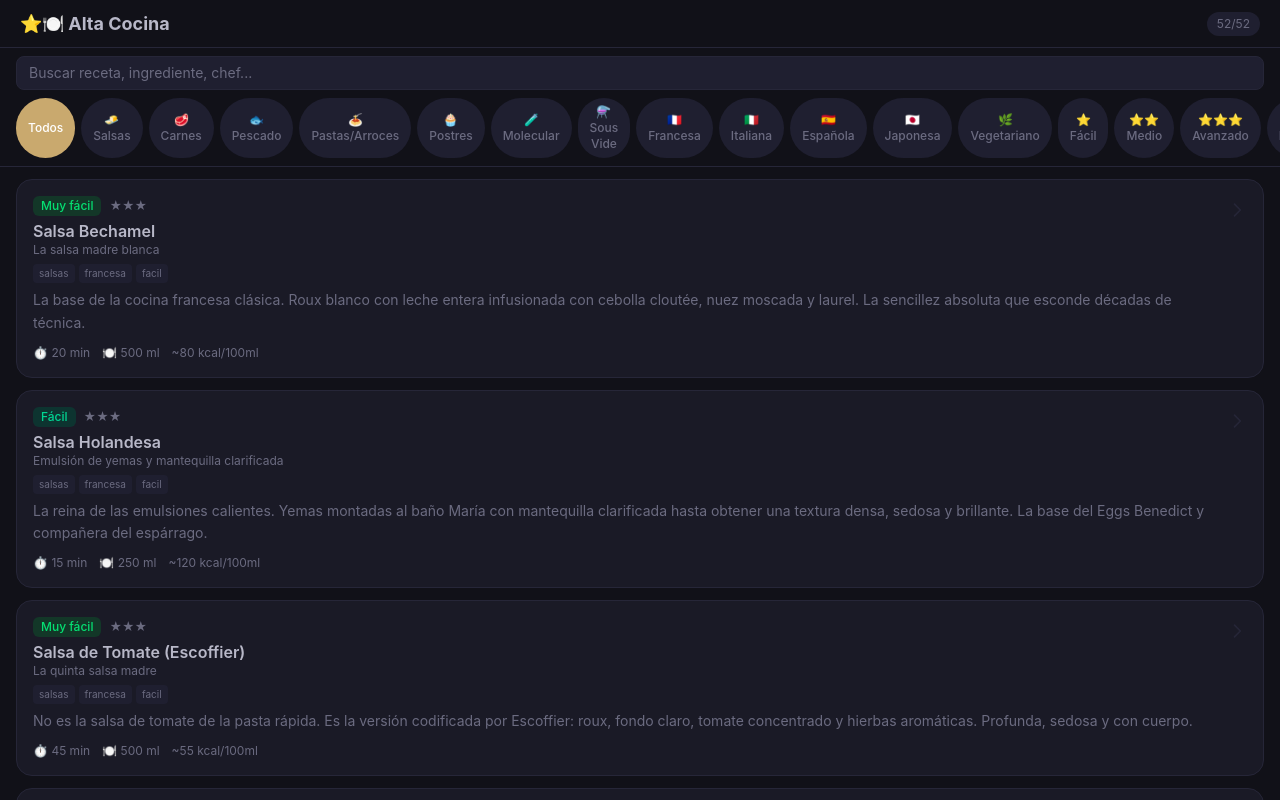
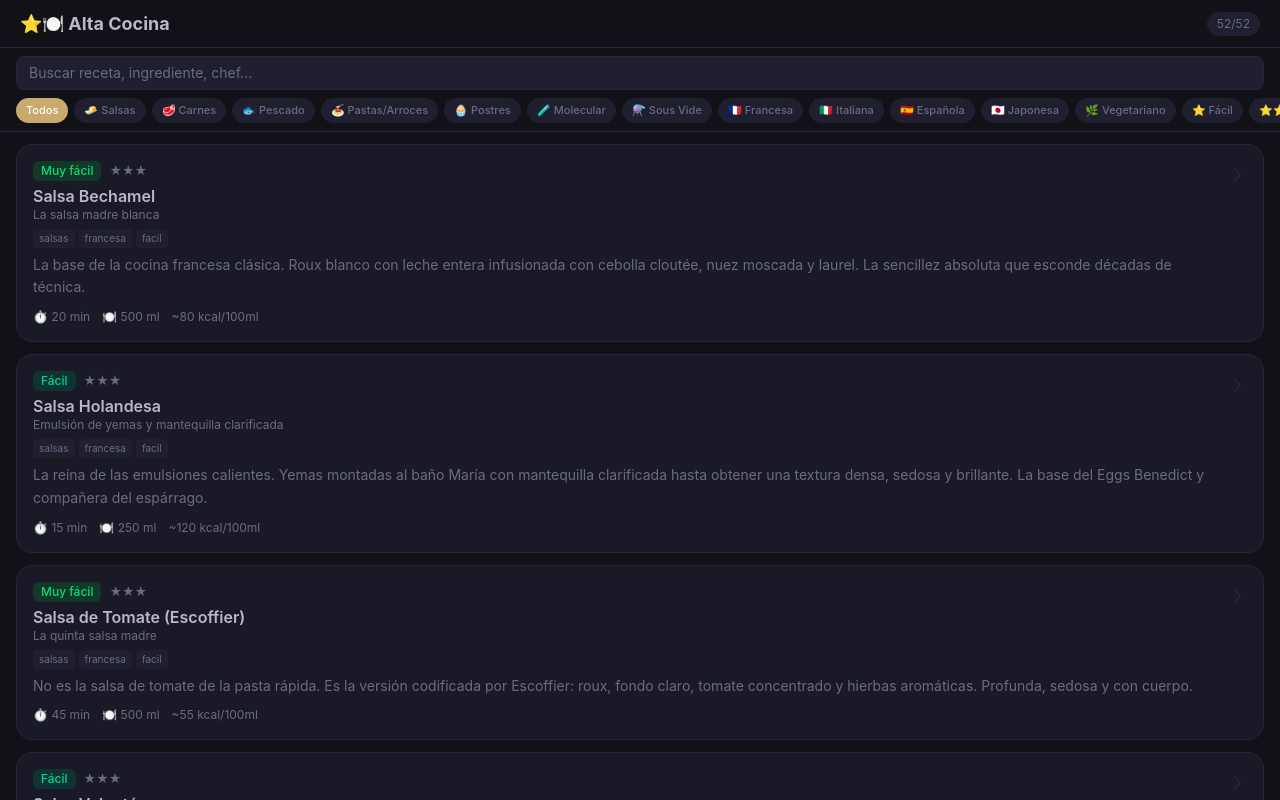
Before and after one commit to TecladoOscuro/cocinitas-avanzado, a React (Vite) app: page /#/ in a window 1280 px wide. Shown: the top 800 px of the page. Built offline with nearby package versions, Linux system fonts and the light colour scheme.

Commit message:
Fix: tag pills más compactos, texto reducido, whitespace-nowrap

```diff
--- a/src/pages/Home.tsx
+++ b/src/pages/Home.tsx
@@ -66,7 +66,7 @@ export function Home() {
           <div className="flex gap-1.5 px-4 py-2 overflow-x-auto no-scrollbar">
             <button
               onClick={() => setActiveTag(null)}
-              className={`text-xs font-medium px-3 py-1.5 rounded-full transition-colors ${!activeTag ? 'bg-ac-accent text-white' : 'bg-ac-surface text-ac-muted'}`}
+              className={`text-[11px] font-medium px-2.5 py-1 rounded-full whitespace-nowrap transition-colors ${!activeTag ? 'bg-ac-accent text-white' : 'bg-ac-surface text-ac-muted'}`}
             >
               Todos
             </button>
@@ -74,7 +74,7 @@ export function Home() {
               <button
                 key={tag.key}
                 onClick={() => setActiveTag(activeTag === tag.key ? null : tag.key)}
-                className={`text-xs font-medium px-3 py-1.5 rounded-full transition-colors ${activeTag === tag.key ? 'bg-ac-accent text-white' : 'bg-ac-surface text-ac-muted'}`}
+                className={`text-[11px] font-medium px-2.5 py-1 rounded-full whitespace-nowrap transition-colors ${activeTag === tag.key ? 'bg-ac-accent text-white' : 'bg-ac-surface text-ac-muted'}`}
               >
                 {tag.label}
               </button>
```
